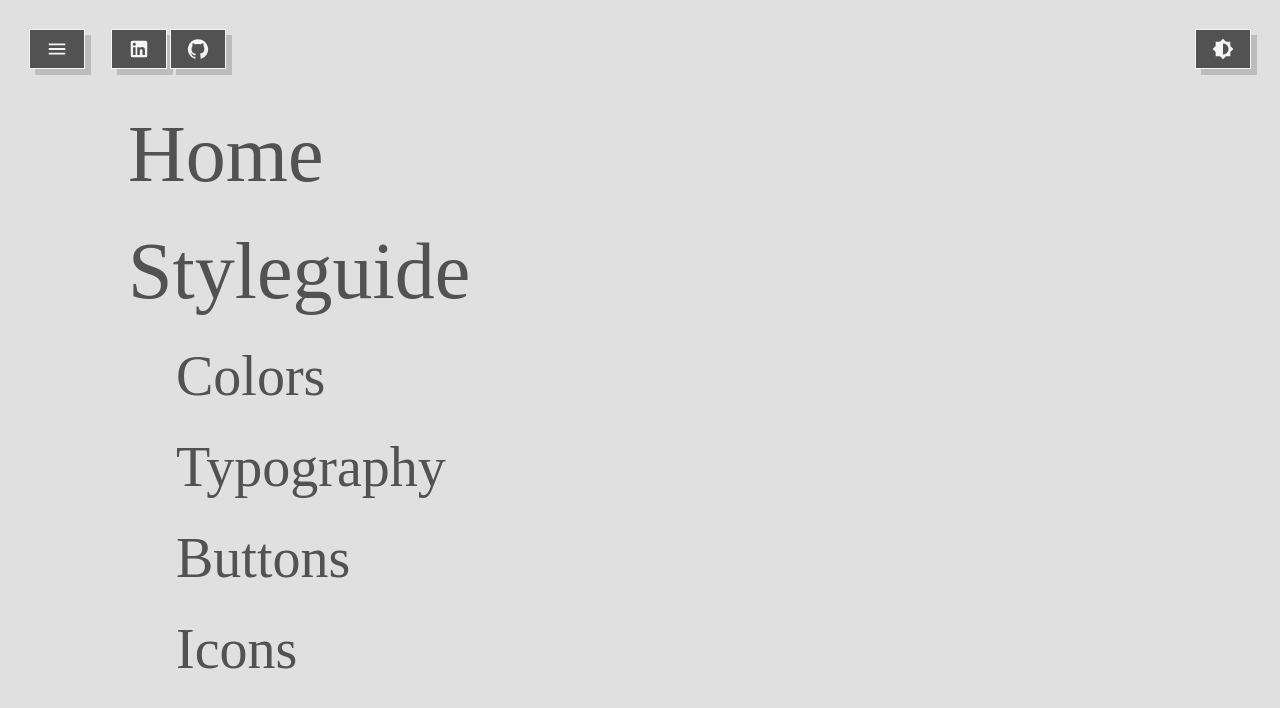
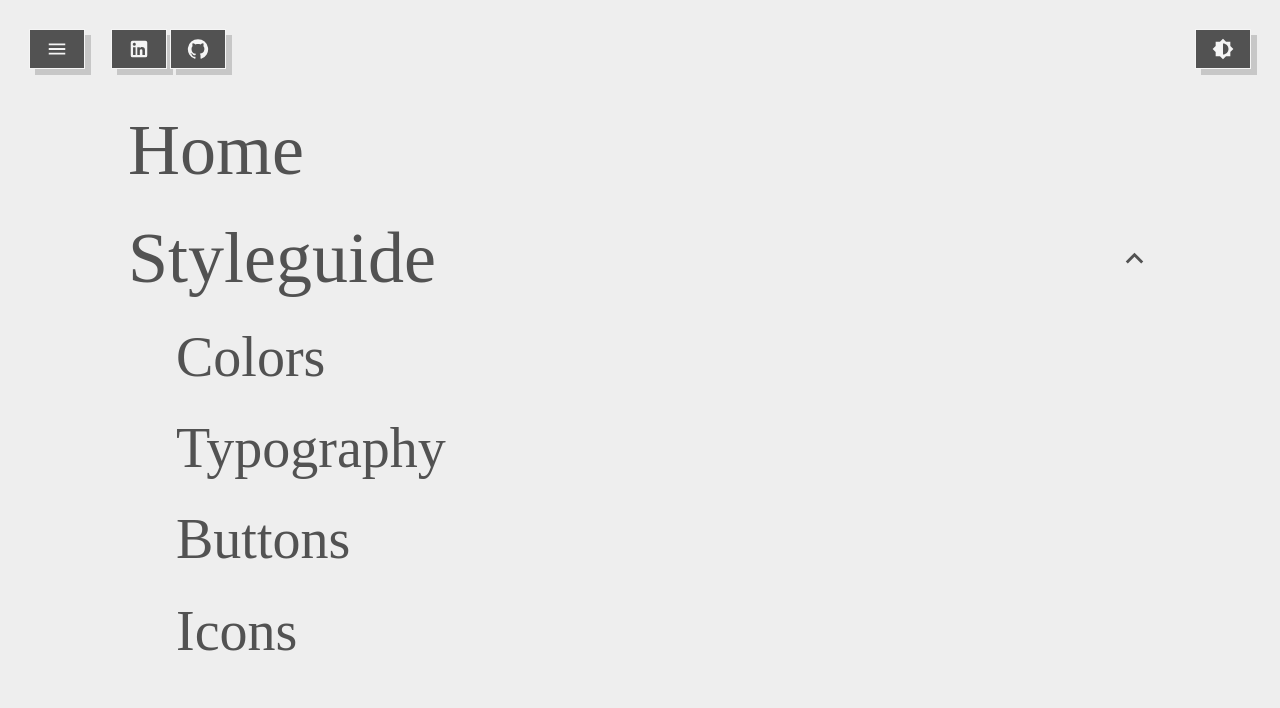
Before and after one commit to nfjdu/nfjdu.github.io, a React (Vite) app: page /home in a window 1280 px wide. Both pictures are taken after a click on the button 56 px from the left and 48 px from the top of the page. Shown: the top 708 px of the page. Built offline with nearby package versions, Linux system fonts and the light colour scheme; a small style sheet from the web is missing.

Commit message:
expand icon added

```diff
--- a/src/components/AppIcon/index.tsx
+++ b/src/components/AppIcon/index.tsx
@@ -2,21 +2,26 @@ import MenuIcon from "@mui/icons-material/Menu";
 import LinkedInIcon from "@mui/icons-material/LinkedIn";
 import GitHubIcon from "@mui/icons-material/GitHub";
 import ThemeIcon from "@mui/icons-material/Brightness6";
+import ExpandLess from "@mui/icons-material/ExpandLess";
+import ExpandMore from "@mui/icons-material/ExpandMore";
+import { SvgIconProps } from "@mui/material";
 
 const iconsMap = {
-  menu: <MenuIcon />,
-  linkedin: <LinkedInIcon />,
-  github: <GitHubIcon />,
-  theme: <ThemeIcon />,
+  menu: MenuIcon,
+  linkedin: LinkedInIcon,
+  github: GitHubIcon,
+  theme: ThemeIcon,
+  "expand-less": ExpandLess,
+  "expand-more": ExpandMore,
 };
 
-interface Props {
+interface Props extends SvgIconProps {
   icon: keyof typeof iconsMap;
 }
 
-const AppIcon = ({ icon }: Props) => {
+const AppIcon = ({ icon, ...props }: Props) => {
   const Icon = iconsMap[icon];
-  return Icon;
+  return <Icon {...props} />;
 };
 
 export default AppIcon;
--- a/src/components/NavLinksGroup/index.tsx
+++ b/src/components/NavLinksGroup/index.tsx
@@ -1,3 +1,4 @@
+import { ExpandLess, ExpandMore } from "@mui/icons-material";
 import {
   Collapse,
   ListItem,
@@ -7,6 +8,7 @@ import {
   Typography,
 } from "@mui/material";
 import { useState } from "react";
+import AppIcon from "../AppIcon";
 
 interface Props extends ListItemProps {
   title: string;
@@ -37,6 +39,8 @@ const NavLinksGroup = ({
             <Typography
               variant='h1'
               sx={{
+                display: "flex",
+                alignItems: "center",
                 marginBlockStart: 0,
                 marginBlockEnd: 0,
                 marginInlineStart: 0,
@@ -44,6 +48,11 @@ const NavLinksGroup = ({
               }}
             >
               {title}
+              <AppIcon
+                icon={isGroupExpanded ? "expand-less" : "expand-more"}
+                fontSize='large'
+                sx={{ ml: "auto" }}
+              />
             </Typography>
           </ListItemText>
         </ListItemButton>
--- a/src/pages/Home/index.tsx
+++ b/src/pages/Home/index.tsx
@@ -3,75 +3,29 @@ import { Typography } from "@mui/material";
 const HomePage = () => {
   return (
     <>
-      <Typography variant='h1'>Home</Typography>
+      <Typography variant='h1'>Hi there!</Typography>
       <Typography variant='body1'>
-        Lorem ipsum dolor sit amet, consectetur adipiscing elit, sed do eiusmod tempor incididunt ut
-        labore et dolore magna aliqua. Ut enim ad minim veniam, quis nostrud exercitation ullamco
-        laboris nisi ut aliquip ex ea commodo consequat. Duis aute irure dolor in reprehenderit in
-        voluptate velit esse cillum dolore eu fugiat nulla pariatur. Excepteur sint occaecat
-        cupidatat non proident, sunt in culpa qui officia deserunt mollit anim id est laborum. Lorem
-        ipsum dolor sit amet, consectetur adipiscing elit, sed do eiusmod tempor incididunt ut
-        labore et dolore magna aliqua. Ut enim ad minim veniam, quis nostrud exercitation ullamco
-        laboris nisi ut aliquip ex ea commodo consequat. Duis aute irure dolor in reprehenderit in
-        voluptate velit esse cillum dolore eu fugiat nulla pariatur. Excepteur sint occaecat
-        cupidatat non proident, sunt in culpa qui officia deserunt mollit anim id est laborum.
+        Welcome to my professional portfolio website, dedicated to showcasing my skills and
+        expertise as a Middle Frontend React Developer from Ukraine. I bring four years of valuable
+        commercial experience, honing my skills and delivering successful projects in the
+        ever-evolving tech industry. Additionally, I possess a sufficient understanding of .NET Core
+        and Express.js, allowing me to leverage their power in developing robust web applications.
+        Inspired by the elegance of minimalism, I strive to create digital experiences that are both
+        visually captivating and functionally seamless. With every line of code I write, I aim to
+        transcend the realm of mere functionality and elevate it to a realm where beauty and user
+        experience converge. In this portfolio, you'll find a curated collection of my most notable
+        projects. Driven by an insatiable thirst for knowledge and a relentless pursuit of new
+        challenges, I am eager to embark on future endeavors that push the boundaries of what's
+        possible. By leveraging the latest tools and frameworks, I strive to deliver innovative and
+        cutting-edge solutions that drive your business forward. Collaboration is at the heart of my
+        work philosophy. I firmly believe that the best results are achieved through open
+        communication, teamwork, and a shared passion for innovation. Thank you for visiting my
+        portfolio site and taking a glimpse into my world. If you're interested in collaborating,
+        have a project in mind, or simply want to connect, don't hesitate to reach out.
       </Typography>
-      <Typography variant='h2'>Consectetur adipiscing</Typography>
-      <Typography variant='body1'>
-        Lorem ipsum dolor sit amet, consectetur adipiscing elit, sed do eiusmod tempor incididunt ut
-        labore et dolore magna aliqua. Ut enim ad minim veniam, quis nostrud exercitation ullamco
-        laboris nisi ut aliquip ex ea commodo consequat. Duis aute irure dolor in reprehenderit in
-        voluptate velit esse cillum dolore eu fugiat nulla pariatur. Excepteur sint occaecat
-        cupidatat non proident, sunt in culpa qui officia deserunt mollit anim id est laborum. Lorem
-        ipsum dolor sit amet, consectetur adipiscing elit, sed do eiusmod tempor incididunt ut
-        labore et dolore magna aliqua. Ut enim ad minim veniam, quis nostrud exercitation ullamco
-        laboris nisi ut aliquip ex ea commodo consequat. Duis aute irure dolor in reprehenderit in
-        voluptate velit esse cillum dolore eu fugiat nulla pariatur. Excepteur sint occaecat
-        cupidatat non proident, sunt in culpa qui officia deserunt mollit anim id est laborum. Lorem
-        ipsum dolor sit amet, consectetur adipiscing elit, sed do eiusmod tempor incididunt ut
-        labore et dolore magna aliqua. Ut enim ad minim veniam, quis nostrud exercitation ullamco
-        laboris nisi ut aliquip ex ea commodo consequat. Duis aute irure dolor in reprehenderit in
-        voluptate velit esse cillum dolore eu fugiat nulla pariatur. Excepteur sint occaecat
-        cupidatat non proident, sunt in culpa qui officia deserunt mollit anim id est laborum. Lorem
-        ipsum dolor sit amet, consectetur adipiscing elit, sed do eiusmod tempor incididunt ut
-        labore et dolore magna aliqua. Ut enim ad minim veniam, quis nostrud exercitation ullamco
-        laboris nisi ut aliquip ex ea commodo consequat. Duis aute irure dolor in reprehenderit in
-        voluptate velit esse cillum dolore eu fugiat nulla pariatur. Excepteur sint occaecat
-        cupidatat non proident, sunt in culpa qui officia deserunt mollit anim id est laborum. Lorem
-        ipsum dolor sit amet, consectetur adipiscing elit, sed do eiusmod tempor incididunt ut
-        labore et dolore magna aliqua. Ut enim ad minim veniam, quis nostrud exercitation ullamco
-        laboris nisi ut aliquip ex ea commodo consequat. Duis aute irure dolor in reprehenderit in
-        voluptate velit esse cillum dolore eu fugiat nulla pariatur. Excepteur sint occaecat
-        cupidatat non proident, sunt in culpa qui officia deserunt mollit anim id est laborum.
-      </Typography>
-      <Typography variant='h2'>Lorem ipsum</Typography>
-      <Typography variant='body1'>
-        Lorem ipsum dolor sit amet, consectetur adipiscing elit, sed do eiusmod tempor incididunt ut
-        labore et dolore magna aliqua. Ut enim ad minim veniam, quis nostrud exercitation ullamco
-        laboris nisi ut aliquip ex ea commodo consequat. Duis aute irure dolor in reprehenderit in
-        voluptate velit esse cillum dolore eu fugiat nulla pariatur. Excepteur sint occaecat
-        cupidatat non proident, sunt in culpa qui officia deserunt mollit anim id est laborum. Lorem
-        ipsum dolor sit amet, consectetur adipiscing elit, sed do eiusmod tempor incididunt ut
-        labore et dolore magna aliqua. Ut enim ad minim veniam, quis nostrud exercitation ullamco
-        laboris nisi ut aliquip ex ea commodo consequat. Duis aute irure dolor in reprehenderit in
-        voluptate velit esse cillum dolore eu fugiat nulla pariatur. Excepteur sint occaecat
-        cupidatat non proident, sunt in culpa qui officia deserunt mollit anim id est laborum. Lorem
-        ipsum dolor sit amet, consectetur adipiscing elit, sed do eiusmod tempor incididunt ut
-        labore et dolore magna aliqua. Ut enim ad minim veniam, quis nostrud exercitation ullamco
-        laboris nisi ut aliquip ex ea commodo consequat. Duis aute irure dolor in reprehenderit in
-        voluptate velit esse cillum dolore eu fugiat nulla pariatur. Excepteur sint occaecat
-        cupidatat non proident, sunt in culpa qui officia deserunt mollit anim id est laborum. Lorem
-        ipsum dolor sit amet, consectetur adipiscing elit, sed do eiusmod tempor incididunt ut
-        labore et dolore magna aliqua. Ut enim ad minim veniam, quis nostrud exercitation ullamco
-        laboris nisi ut aliquip ex ea commodo consequat. Duis aute irure dolor in reprehenderit in
-        voluptate velit esse cillum dolore eu fugiat nulla pariatur. Excepteur sint occaecat
-        cupidatat non proident, sunt in culpa qui officia deserunt mollit anim id est laborum. Lorem
-        ipsum dolor sit amet, consectetur adipiscing elit, sed do eiusmod tempor incididunt ut
-        labore et dolore magna aliqua. Ut enim ad minim veniam, quis nostrud exercitation ullamco
-        laboris nisi ut aliquip ex ea commodo consequat. Duis aute irure dolor in reprehenderit in
-        voluptate velit esse cillum dolore eu fugiat nulla pariatur. Excepteur sint occaecat
-        cupidatat non proident, sunt in culpa qui officia deserunt mollit anim id est laborum.
-      </Typography>
+      <Typography variant='caption'>P.S. Of course this text wasn't written by ChatGPT</Typography>
+      <br />
+      <Typography variant='caption'>P.S.2 But I'm not sure</Typography>
     </>
   );
 };
--- a/src/pages/Styleguide/Icons/index.tsx
+++ b/src/pages/Styleguide/Icons/index.tsx
@@ -6,7 +6,7 @@ const IconsPage = () => {
   return (
     <>
       <HeadingWithDivider variant='h2'>Icons</HeadingWithDivider>
-      <Stack direction='row' sx={{ mt: 2 }} gap={2}>
+      <Stack direction='row' sx={{ mt: 2, flexWrap: "wrap" }} gap={4}>
         <Stack sx={{ alignItems: "center" }}>
           <AppIcon icon='menu' />
           <Typography>Menu</Typography>
@@ -23,6 +23,14 @@ const IconsPage = () => {
           <AppIcon icon='theme' />
           <Typography>Theme</Typography>
         </Stack>
+        <Stack sx={{ alignItems: "center" }}>
+          <AppIcon icon='expand-more' />
+          <Typography>ExpandMore</Typography>
+        </Stack>
+        <Stack sx={{ alignItems: "center" }}>
+          <AppIcon icon='expand-less' />
+          <Typography>ExpandLess</Typography>
+        </Stack>
       </Stack>
     </>
   );
--- a/src/themes/themes.ts
+++ b/src/themes/themes.ts
@@ -28,10 +28,10 @@ const baseOptions: ThemeOptions = {
   typography: {
     fontFamily: ['"Advanced Pixel"', "monospace"].join(","),
     h1: {
-      fontSize: "5rem",
+      fontSize: "4.5rem",
       fontFamily: "Karma Future",
       "@media (max-width:600px)": {
-        fontSize: "4rem",
+        fontSize: "3.5rem",
       },
       marginTop: "0.4em",
       marginBottom: "0.2em",
@@ -125,11 +125,11 @@ const baseOptions: ThemeOptions = {
       },
     },
     caption: {
-      fontSize: "1.4rem",
+      fontSize: "1.5rem",
       lineHeight: 0.8,
       fontStyle: "italic",
       "@media (max-width:600px)": {
-        fontSize: "1.2rem",
+        fontSize: "1.3rem",
       },
     },
     overline: {},
@@ -217,7 +217,7 @@ const lightThemeOptions: ThemeOptions = {
       paper: "#f5f5f5", // Light Gray
     },
     menuBackground: {
-      main: "#e0e0e0",
+      main: "#eeeeee",
       contrastText: "#f5f5f5",
     },
     primary: {
```
